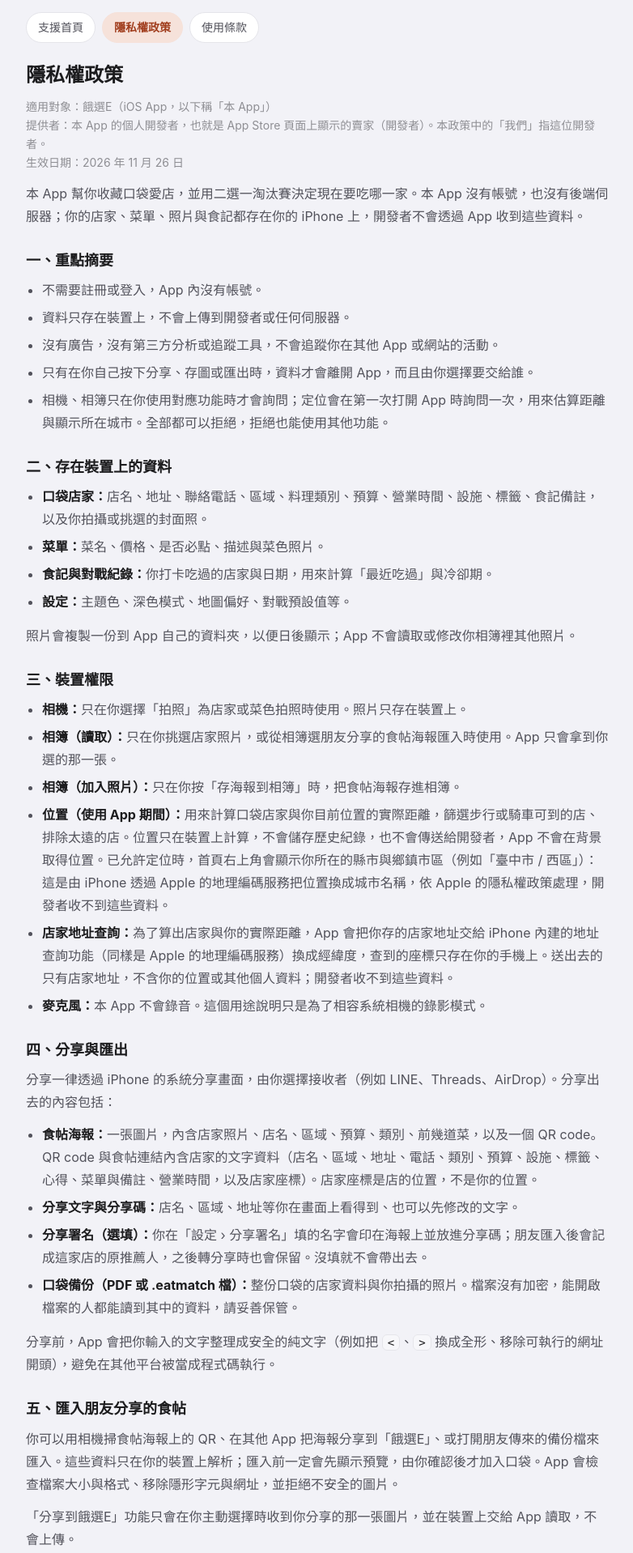
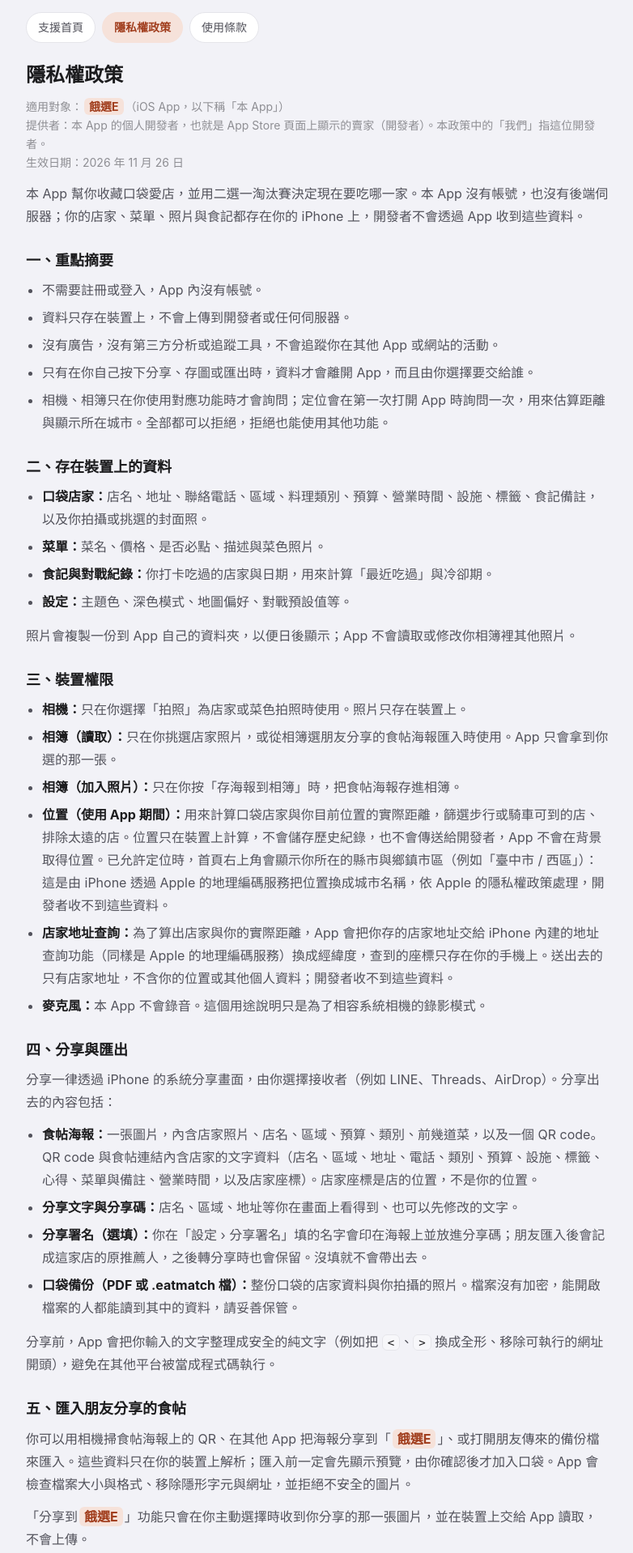
Before and after one commit to vamrebirth-sudo/vamrebirth-sudo.github.io, a plain HTML site: page eatmatch/privacy.html in a window 1280 px wide. Shown: the part 88-2006 px from the top of the page at 81% size, without its empty margins (248-1030 px from the left). Drawn offline with Linux system fonts and the light colour scheme.

Commit message:
style(eatmatch): highlight inline 餓選E in privacy.html

```diff
--- a/eatmatch/privacy.html
+++ b/eatmatch/privacy.html
@@ -5,7 +5,7 @@
 <meta name="viewport" content="width=device-width, initial-scale=1, viewport-fit=cover">
 <meta name="theme-color" content="#F2F2F7">
 <title>隱私權政策 · 餓選E</title>
-<link rel="stylesheet" href="assets/site.css?v=3">
+<link rel="stylesheet" href="assets/site.css?v=4">
 <script src="assets/theme.js?v=1"></script>
 </head>
 <body>
@@ -17,7 +17,7 @@
 <nav><a href="./">支援首頁</a><a href="privacy.html" aria-current="page">隱私權政策</a><a href="terms.html">使用條款</a></nav>
 
 <h1>隱私權政策</h1>
-<p class="meta">適用對象：餓選E（iOS App，以下稱「本 App」）<br>
+<p class="meta">適用對象：<strong class="brand">餓選E</strong>（iOS App，以下稱「本 App」）<br>
 提供者：本 App 的個人開發者，也就是 App Store 頁面上顯示的賣家（開發者）。本政策中的「我們」指這位開發者。<br>
 生效日期：2026 年 11 月 26 日</p>
 
@@ -62,8 +62,8 @@
 <p>分享前，App 會把你輸入的文字整理成安全的純文字（例如把 <code>&lt;</code>、<code>&gt;</code> 換成全形、移除可執行的網址開頭），避免在其他平台被當成程式碼執行。</p>
 
 <h2>五、匯入朋友分享的食帖</h2>
-<p>你可以用相機掃食帖海報上的 QR、在其他 App 把海報分享到「餓選E」、或打開朋友傳來的備份檔來匯入。這些資料只在你的裝置上解析；匯入前一定會先顯示預覽，由你確認後才加入口袋。App 會檢查檔案大小與格式、移除隱形字元與網址，並拒絕不安全的圖片。</p>
-<p>「分享到餓選E」功能只會在你主動選擇時收到你分享的那一張圖片，並在裝置上交給 App 讀取，不會上傳。</p>
+<p>你可以用相機掃食帖海報上的 QR、在其他 App 把海報分享到「<strong class="brand">餓選E</strong>」、或打開朋友傳來的備份檔來匯入。這些資料只在你的裝置上解析；匯入前一定會先顯示預覽，由你確認後才加入口袋。App 會檢查檔案大小與格式、移除隱形字元與網址，並拒絕不安全的圖片。</p>
+<p>「分享到<strong class="brand">餓選E</strong>」功能只會在你主動選擇時收到你分享的那一張圖片，並在裝置上交給 App 讀取，不會上傳。</p>
 
 <h2>六、網路與外部服務</h2>
 <p>本 App 的功能不需要網路，也不會在背景連線傳送你的資料。以下情況會交給其他 App 或網站處理，並依它們自己的隱私權政策：</p>
```
